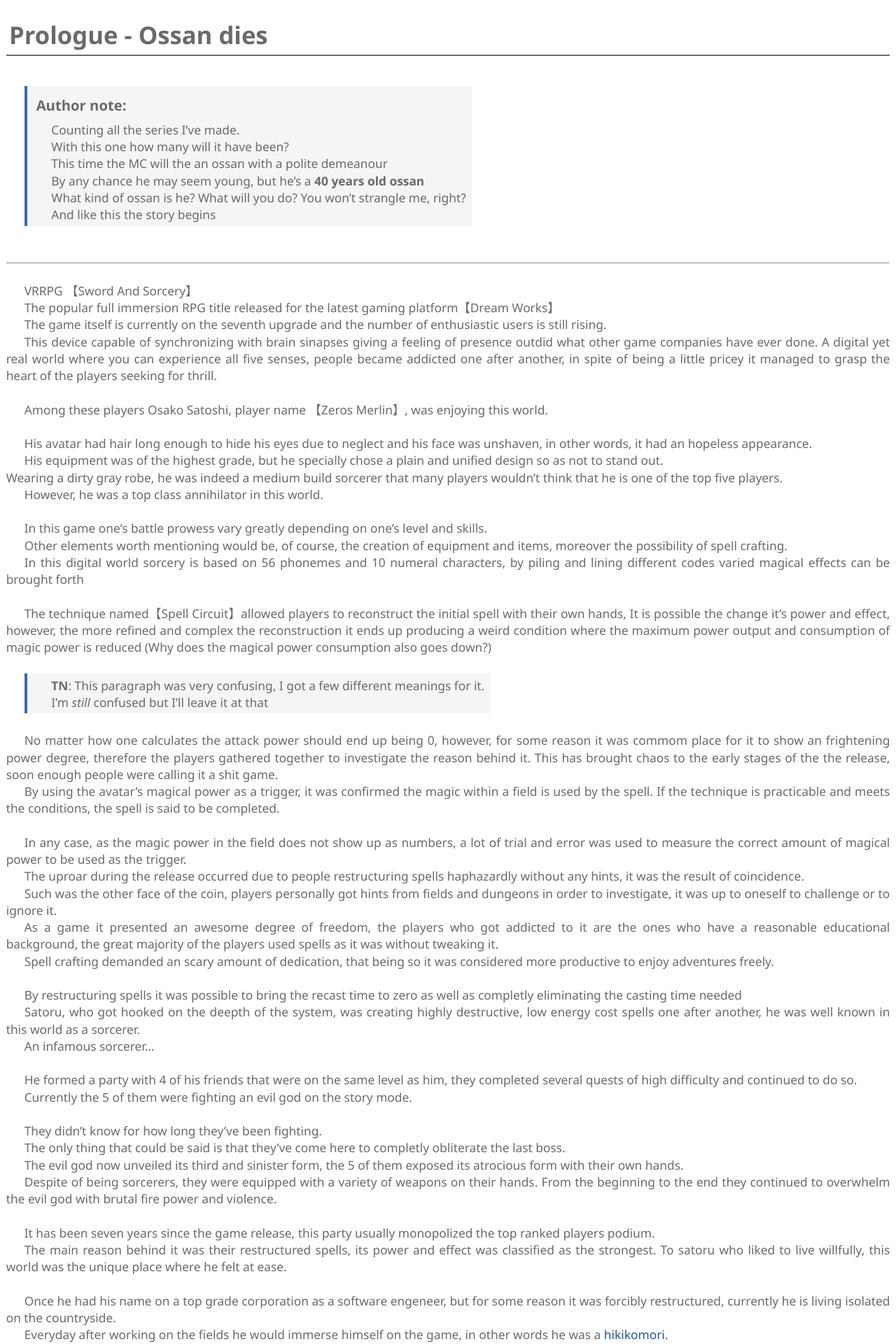
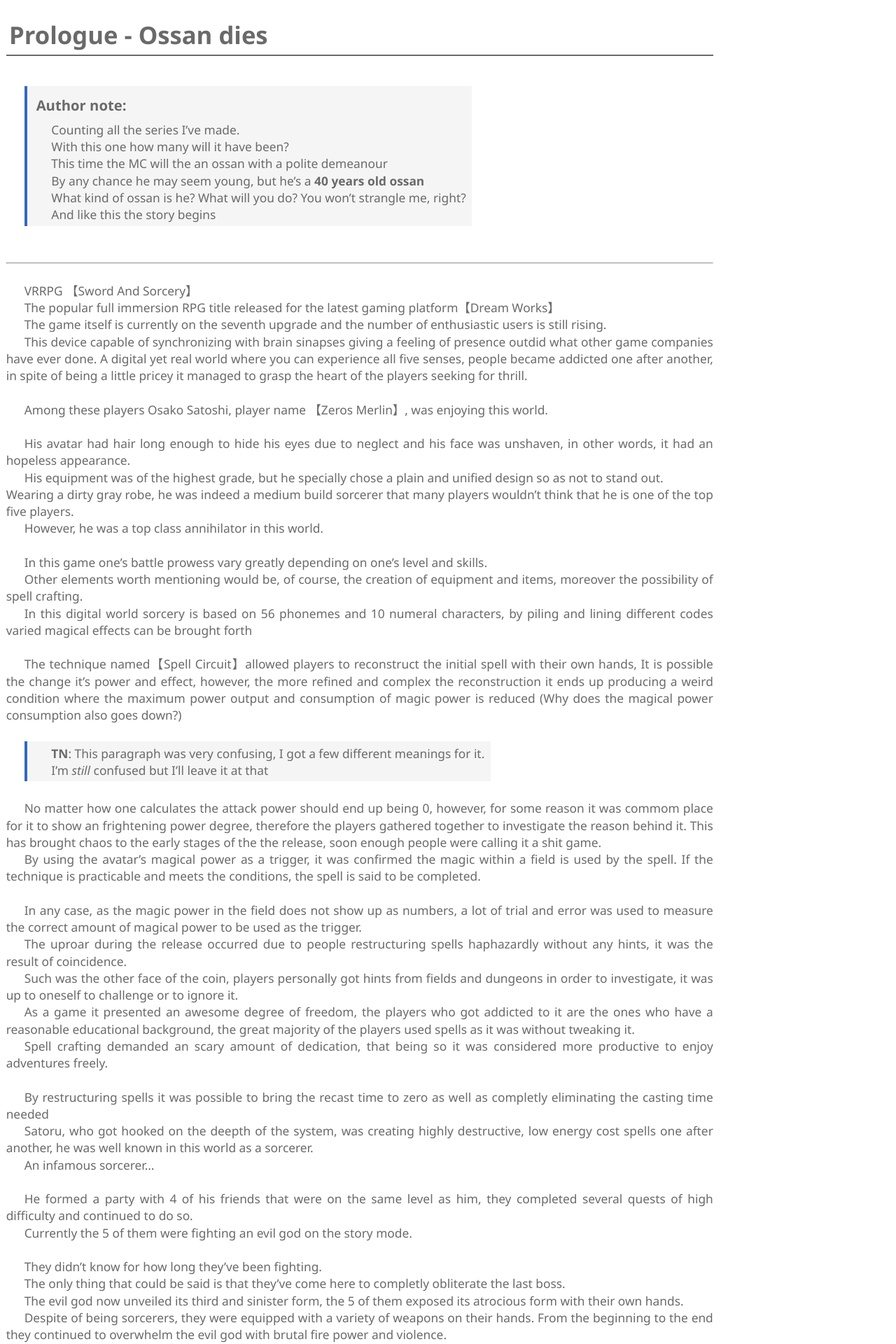
Before and after one commit to JoaoSilveira/arafoo, a Jekyll site: the page built from _chapters/0.md, in a window 1280 px wide. Shown: the top 1920 px of the page at 70% size. Built offline with Jekyll 4.4.1, drawn with Linux system fonts in a browser that asks for light colours.

Commit message:
update style

```diff
--- a/_layouts/chapter.html
+++ b/_layouts/chapter.html
@@ -8,6 +8,6 @@
     <link rel="stylesheet" href="{{ '/assets/css/main.css' | relative_url }}" />
 </head>
 <body>
-    {{ content }}
+    <div class="chapter-content">{{ content }}</div>
 </body>
 </html>
--- a/assets/css/main.scss
+++ b/assets/css/main.scss
@@ -16,6 +16,10 @@ $link-color: #275399;
   @include box-sizing(inherit);
   margin: 0;
   padding: 0;
+}
+
+.chapter-content {
+    width: 80%;
 }
 
 html {
```
